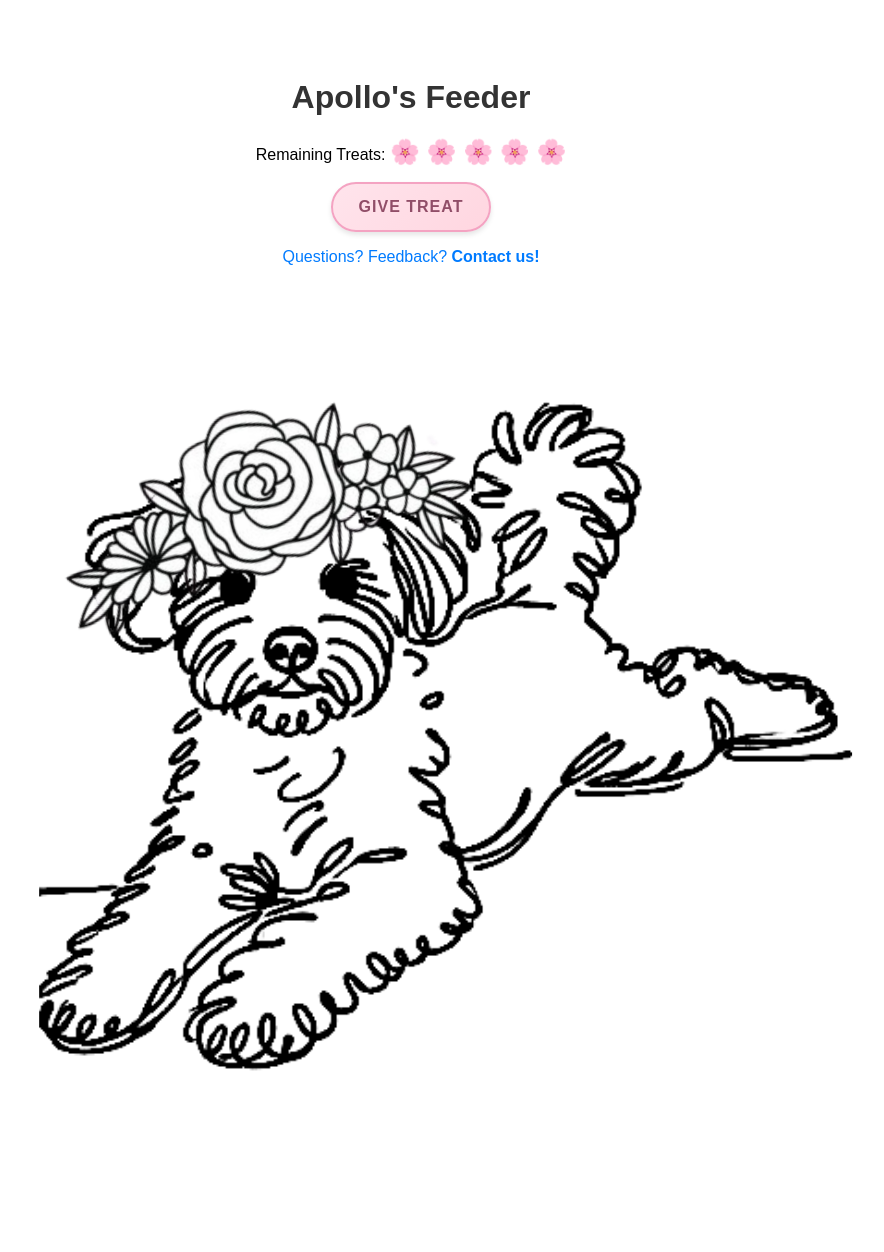
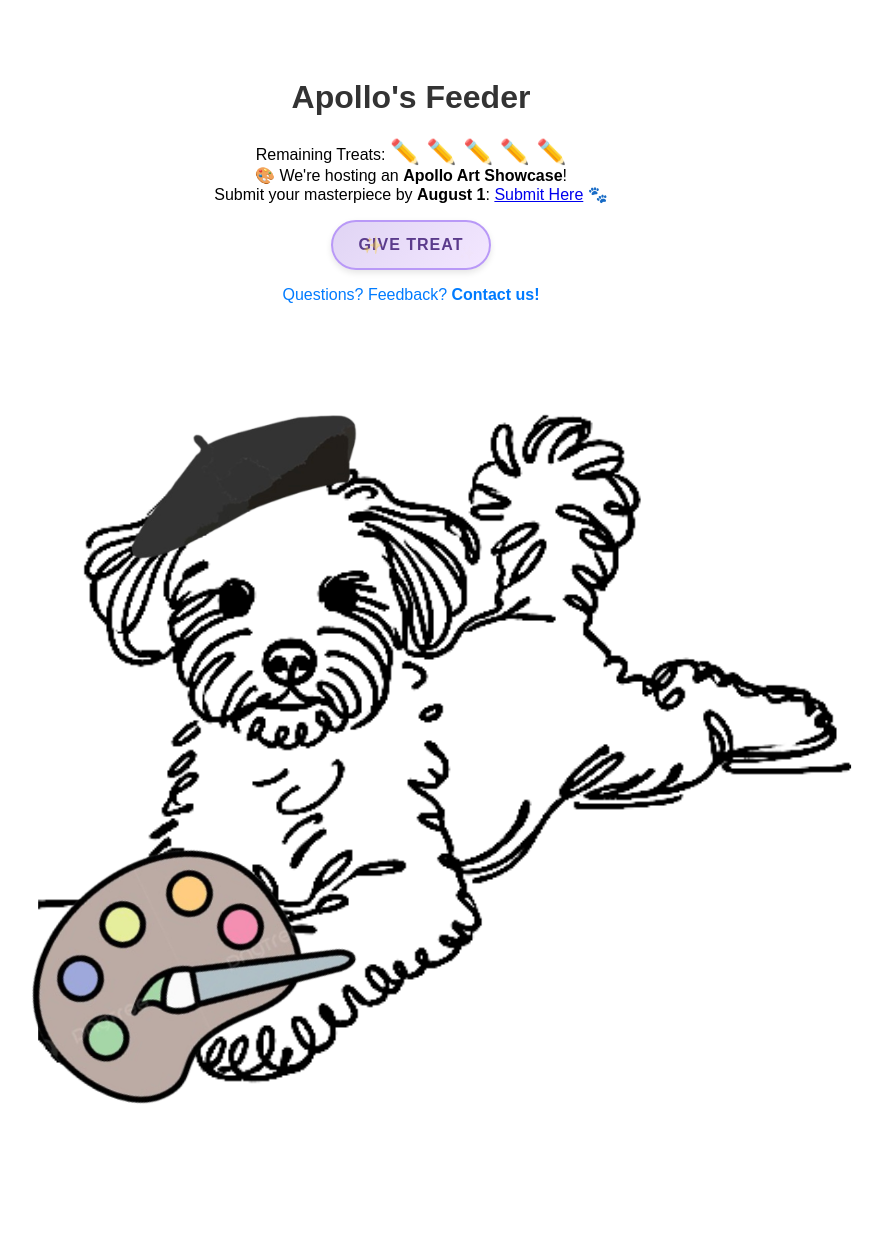
Before and after one commit to villrv/apollo-feeder, a Flask app: page / in a window 1280 px wide. Shown: the whole page, without its empty margins (229-1113 px from the left). After the commit the page ends 1104 px from the top, so only its background shows below. Run offline with Flask 3, Linux system fonts and the light colour scheme.

Commit message:
apollo art

```diff
--- a/app.py
+++ b/app.py
@@ -114,7 +114,7 @@ scheduler.start()
 
 @app.route("/")
 def home():
-    bones = "🌸 " * treats_left  # Display the remaining treats as emojis
+    bones = "✏️ " * treats_left  # Display the remaining treats as emojis
     return render_template("index.html", treats=bones.strip())
 
 
@@ -178,7 +178,7 @@ def give_treat():
         threading.Thread(target=treat_and_lights).start()
 
         # Immediately respond with a success message
-        bones = "🌸 " * treats_left  # Display the remaining treats as emojis
+        bones = "✏️ " * treats_left  # Display the remaining treats as emojis
         return jsonify({"treats_left": bones.strip(), "message": message})
 
     else:
--- a/templates/index.html
+++ b/templates/index.html
@@ -311,6 +311,73 @@
         animation-delay: 0.4s;
     }
 
+
+    .artist-button {
+        position: relative;
+        width: 160px;
+        height: 50px;
+        background: linear-gradient(135deg, #e0d4f4, #f3e7ff); /* soft lavender gradient */
+        border-radius: 25px;
+        border: 2px solid #b999f7;
+        font-size: 16px;
+        font-weight: bold;
+        text-transform: uppercase;
+        color: #5b3b8c; /* deep purple */
+        letter-spacing: 1px;
+        cursor: pointer;
+        transition: transform 0.2s ease, background 0.3s ease;
+        box-shadow: 0 3px 6px rgba(0, 0, 0, 0.1);
+        overflow: hidden;
+    }
+
+    .artist-button:hover {
+        background: linear-gradient(135deg, #f5e9ff, #e4d3fa);
+        transform: scale(1.03);
+    }
+
+    .artist-button:active {
+        transform: scale(0.97) translateY(2px);
+        background: linear-gradient(135deg, #d4c2f0, #ccb3f5);
+    }
+
+    /* Floating sparkles for flair */
+    .artist-button::before,
+    .artist-button::after {
+        content: "✨";
+        position: absolute;
+        top: 50%;
+        font-size: 14px;
+        color: rgba(160, 120, 255, 0.6);
+        opacity: 0;
+        animation: floatSparkle 2s ease-in-out infinite;
+    }
+
+    .artist-button::before {
+        left: 20%;
+        animation-delay: 0s;
+    }
+
+    .artist-button::after {
+        left: 80%;
+        animation-delay: 0.5s;
+    }
+
+    @keyframes floatSparkle {
+        0% {
+            transform: translateY(0) scale(1);
+            opacity: 0;
+        }
+        50% {
+            transform: translateY(-12px) scale(1.3);
+            opacity: 1;
+        }
+        100% {
+            transform: translateY(-25px) scale(1.6);
+            opacity: 0;
+        }
+    }
+
+
     @keyframes floatPetal {
         0% {
             transform: translateY(0) scale(1);
@@ -350,9 +417,15 @@
 </head>
 <body>
     <h1>Apollo's Feeder</h1>
-    <p>Remaining Treats: <span id="treat-count">{{ treats }}</span></p>
+    <p>
+        Remaining Treats: <span id="treat-count">{{ treats }}</span><br>
+        🎨 We're hosting an <strong>Apollo Art Showcase</strong>!<br>
+        Submit your masterpiece by <strong>August 1</strong>:
+        <a href="https://docs.google.com/forms/d/e/1FAIpQLSfDo9Ngmc1AXJ911c3-hoW5ozNJdYm5SWyE1O7KtS1A1UNiag/viewform?usp=header" target="_blank">Submit Here</a> 🐾
+    </p>
 
-    <button id="feed-button" class="flower-button">Give Treat</button>
+
+    <button id="feed-button" class="artist-button">Give Treat</button>
 
     <div id="popup">
         <p id="popup-message"></p>
@@ -367,7 +440,7 @@
     </p>
 
     <!-- Apollo Image -->
-    <img src="/static/apollo-summer.png" alt="Apollo" class="apollo-image">
+    <img src="/static/apollo-art.png" alt="Apollo" class="apollo-image">
 
     <script>
         document.getElementById('feed-button').addEventListener('click', function () {
```
Also changed, not shown: static/apollo-art.png (added).
